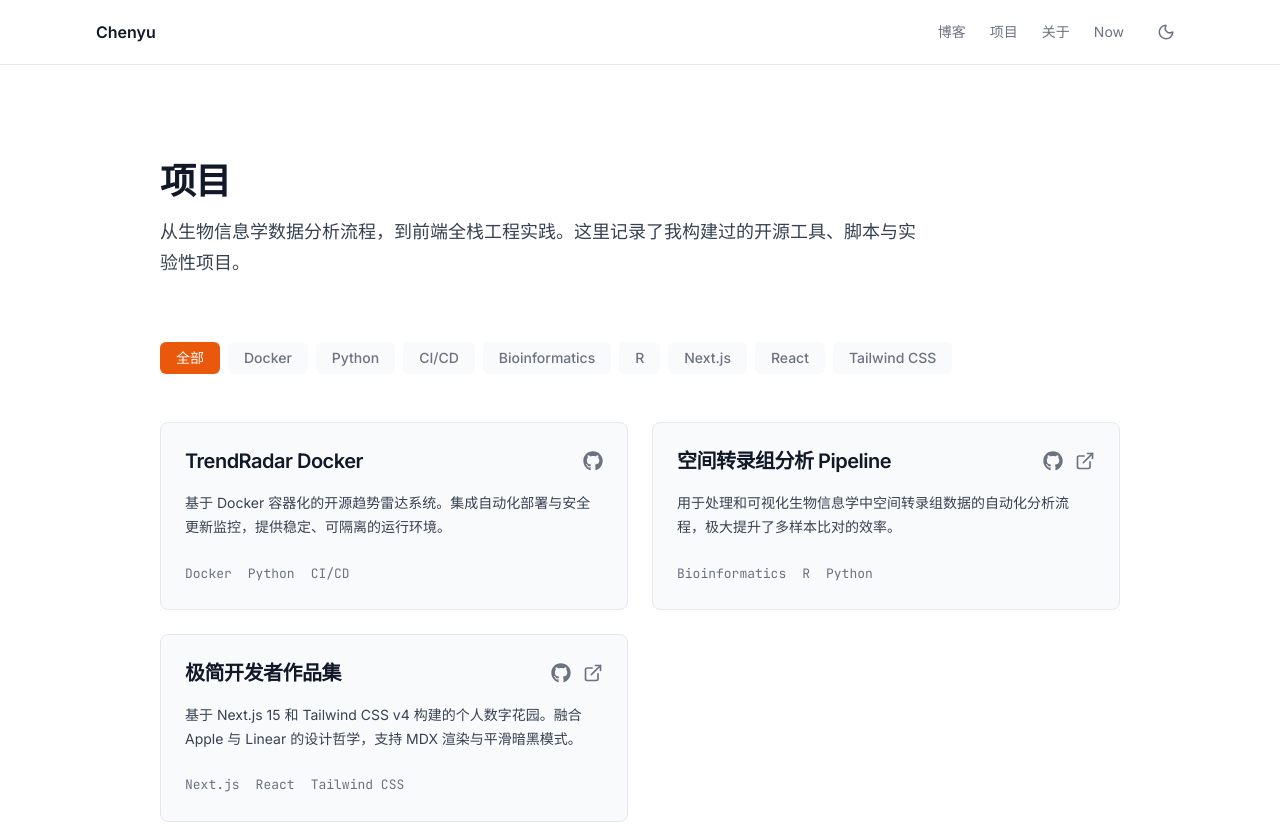
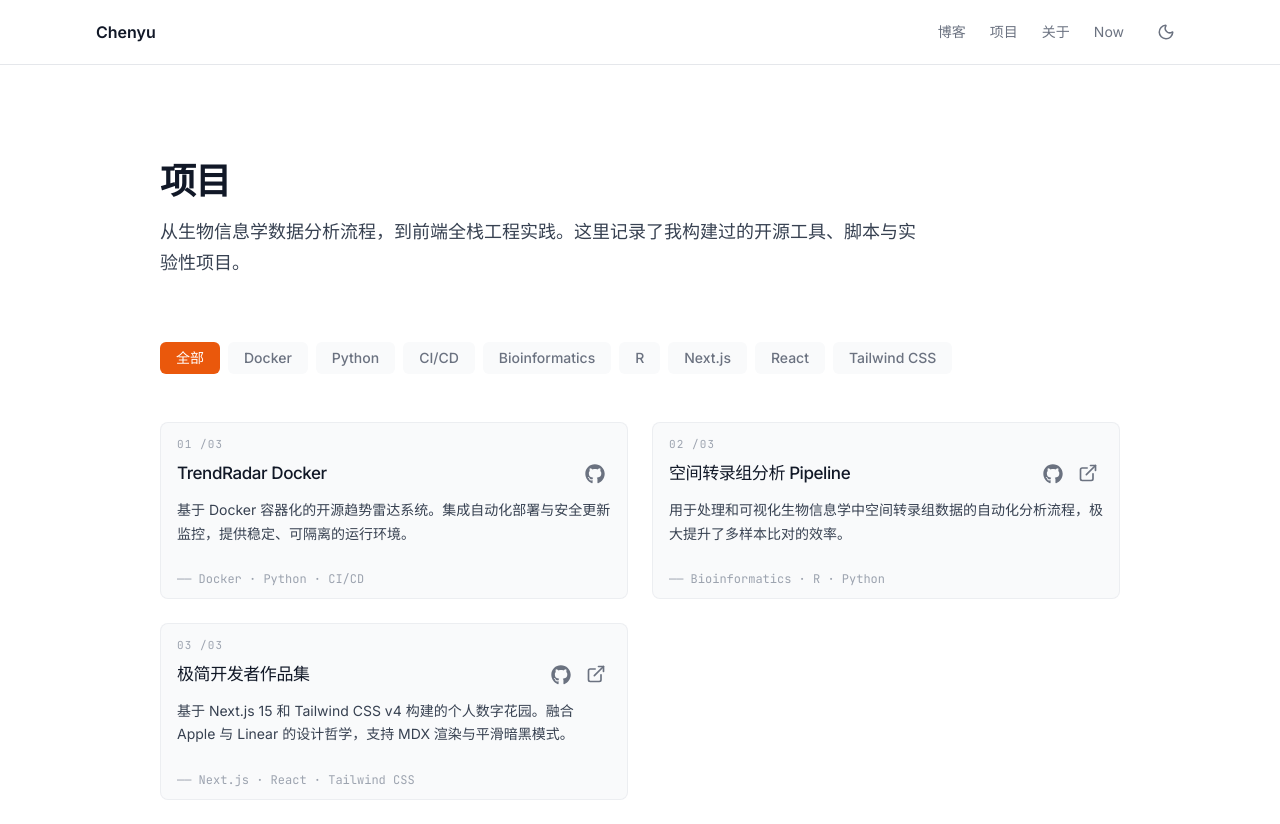
Before and after one commit to chenyufengedu-dev/chenyu-blog, a Next.js app: page /projects in a window 1280 px wide. Shown: the top 824 px of the page. Built offline with nearby package versions, Linux system fonts and the light colour scheme.

Commit message:
style: 优化项目卡片视觉层级与图标点击和悬浮延伸描边动效

```diff
--- a/src/components/projects/project-list.tsx
+++ b/src/components/projects/project-list.tsx
@@ -52,26 +52,54 @@
 
       {/* 项目卡片网格 */}
       <div className="grid gap-6 sm:grid-cols-2">
-        {filteredProjects.map((project) => (
+        {filteredProjects.map((project, index) => (
           <article
             key={project.id}
-            className="group flex flex-col justify-between rounded-lg border border-border bg-bg-subtle p-6 transition-all duration-300 hover:border-accent/40 hover:bg-background hover:shadow-sm"
+            className="group flex flex-col justify-between rounded-lg border border-border/60 bg-bg-subtle px-4 py-2 transition-all duration-300 hover:border-accent/20 hover:bg-background hover:shadow-sm"
           >
             <div>
-              <div className="mb-4 flex items-center justify-between">
-                <h2 className="text-xl font-semibold tracking-tight text-text-primary group-hover:text-accent transition-colors">
+              {/* 2：强制下达死命令——“这个字符串最终的长度必须绝对等于 2”。
+              "0"：如果长度不够 2 怎么办？“用字符 "0" 从左边（Start）填补空白”。 */}
+              <span className="mt-1 mb-1 block font-mono text-[11px] tracking-widest text-text-subtle">
+                {String(index + 1).padStart(2, "0")} /
+                {String(filteredProjects.length).padStart(2, "0")}
+              </span>
+              <div className="mb-2 flex items-center justify-between">
+                <h2 className="text-[17px] font-medium tracking-tight text-text-primary group-hover:text-accent transition-colors">
                   {project.title}
                 </h2>
-                <div className="flex gap-3 text-text-muted">
+                <div className="flex gap-[2px] text-text-muted">
                   {project.githubUrl && (
                     <Link
                       href={project.githubUrl}
                       target="_blank"
                       rel="noopener noreferrer"
-                      className="hover:text-text-primary transition-colors"
+                      className="group/githubBtn relative flex h-8 w-8 items-center justify-center rounded-full text-text-muted transition-colors hover:text-text-primary"
                       aria-label={`${project.title} 的 GitHub 仓库`}
                     >
-                      <FaGithub size={20} />
+                      {/* 增加 opacity-50 降低视觉干扰 */}
+                      <svg
+                        className="absolute inset-0 h-full w-full opacity-50"
+                        viewBox="0 0 32 32"
+                      >
+                        <path
+                          d="M 16 31 A 15 15 0 0 1 16 1"
+                          fill="none"
+                          stroke="var(--color-accent)"
+                          strokeWidth="1" // 线宽由 1.2 降为 1
+                          strokeLinecap="round"
+                          className="transition-all duration-500 ease-out [stroke-dasharray:48] [stroke-dashoffset:48] group-hover/githubBtn:[stroke-dashoffset:0]"
+                        />
+                        <path
+                          d="M 16 31 A 15 15 0 0 0 16 1"
+                          fill="none"
+                          stroke="var(--color-accent)"
+                          strokeWidth="1" // 线宽由 1.2 降为 1
+                          strokeLinecap="round"
+                          className="transition-all duration-500 ease-out [stroke-dasharray:48] [stroke-dashoffset:48] group-hover/githubBtn:[stroke-dashoffset:0]"
+                        />
+                      </svg>
+                      <FaGithub size={20} className="relative z-10" />
                     </Link>
                   )}
                   {project.liveUrl && (
@@ -79,29 +107,49 @@
                       href={project.liveUrl}
                       target="_blank"
                       rel="noopener noreferrer"
-                      className="hover:text-text-primary transition-colors"
+                      className="group/liveBtn relative flex h-8 w-8 items-center justify-center rounded-full text-text-muted transition-colors hover:text-text-primary"
                       aria-label={`${project.title} 的在线演示`}
                     >
-                      <ExternalLink size={20} />
+                      <svg
+                        className="absolute inset-0 h-full w-full opacity-50"
+                        viewBox="0 0 32 32"
+                      >
+                        <path
+                          d="M 16 29 L 11 29 A 8 8 0 0 1 3 21 L 3 11 A 8 8 0 0 1 11 3 L 18 3"
+                          fill="none"
+                          stroke="var(--color-accent)"
+                          strokeWidth="1"
+                          strokeLinecap="round"
+                          strokeLinejoin="round"
+                          className="transition-all duration-500 ease-out [stroke-dasharray:48] [stroke-dashoffset:48] group-hover/liveBtn:[stroke-dashoffset:0]"
+                        />
+                        <path
+                          d="M 16 29 L 21 29 A 8 8 0 0 0 29 21 L 29 14"
+                          fill="none"
+                          stroke="var(--color-accent)"
+                          strokeWidth="1"
+                          strokeLinecap="round"
+                          strokeLinejoin="round"
+                          className="transition-all duration-500 ease-out [stroke-dasharray:25] [stroke-dashoffset:25] group-hover/liveBtn:[stroke-dashoffset:0]"
+                        />
+                      </svg>
+                      {/* 第一性原理修复：进行“视觉对齐”补偿，向右上角微调 1px 平衡负空间 */}
+                      <ExternalLink
+                        size={20}
+                        className="relative z-10 -translate-y-[1px] translate-x-[1px]"
+                      />
                     </Link>
                   )}
                 </div>
               </div>
-              <p className="mb-6 text-sm leading-[1.7] text-text-secondary">
+              <p className="mb-6 text-[14px] leading-[1.7] text-text-secondary">
                 {project.description}
               </p>
             </div>
 
-            {/* 底部技术标签（纯文本形态，保持克制） */}
-            <div className="flex flex-wrap gap-x-4 gap-y-2">
-              {project.tags.map((tag) => (
-                <span
-                  key={tag}
-                  className="text-[13px] font-mono text-text-muted"
-                >
-                  {tag}
-                </span>
-              ))}
+            {/* 技术标签简化，使用连字符与分隔点合并为纯文本格式 */}
+            <div className="font-mono text-[12px] text-text-subtle">
+              —— {project.tags.join(" · ")}
             </div>
           </article>
         ))}
```
